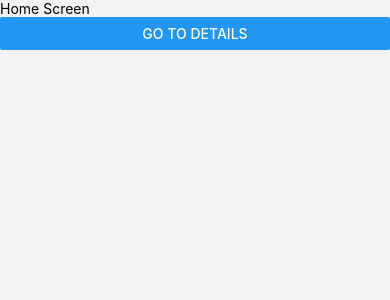
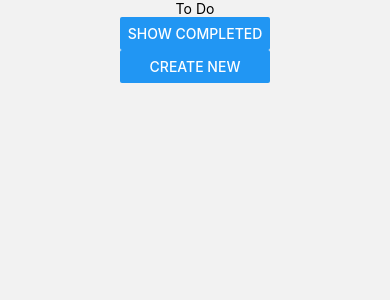
Before and after one commit to EduBarreira1212/RN-ToDo-List, a React Native app: screen /Home in a window 390 px wide. Shown: the top 300 px of the page. Built offline with nearby package versions, Linux system fonts and the light colour scheme.

Commit message:
feat: update Home screen layout and navigation buttons

```diff
--- a/src/screens/home/index.tsx
+++ b/src/screens/home/index.tsx
@@ -1,16 +1,21 @@
 import React from 'react';
 import { View, Text, Button } from 'react-native';
 import { StackScreenProps } from '@react-navigation/stack';
-import { RootStackParamList } from '../types';
+import { RootStackParamList } from '../../types';
+import { SafeAreaView } from 'react-native-safe-area-context';
+import styles from './styles';
 
 type HomeScreenProps = StackScreenProps<RootStackParamList, 'Home'>;
 
 const HomeScreen: React.FC<HomeScreenProps> = ({ navigation }) => {
   return (
-    <View>
-      <Text>Home Screen</Text>
-      <Button title="Go to Details" onPress={() => navigation.navigate('Details', { itemId: 1 })} />
-    </View>
+    <SafeAreaView style={styles.mainContainer}>
+      <Text>To Do</Text>
+      <View>
+        <Button title="Show completed" onPress={() => navigation.navigate('Edit', { itemId: 1 })} />
+        <Button title="Create new" onPress={() => navigation.navigate('Edit', { itemId: 1 })} />
+      </View>
+    </SafeAreaView>
   );
 };
 
```
